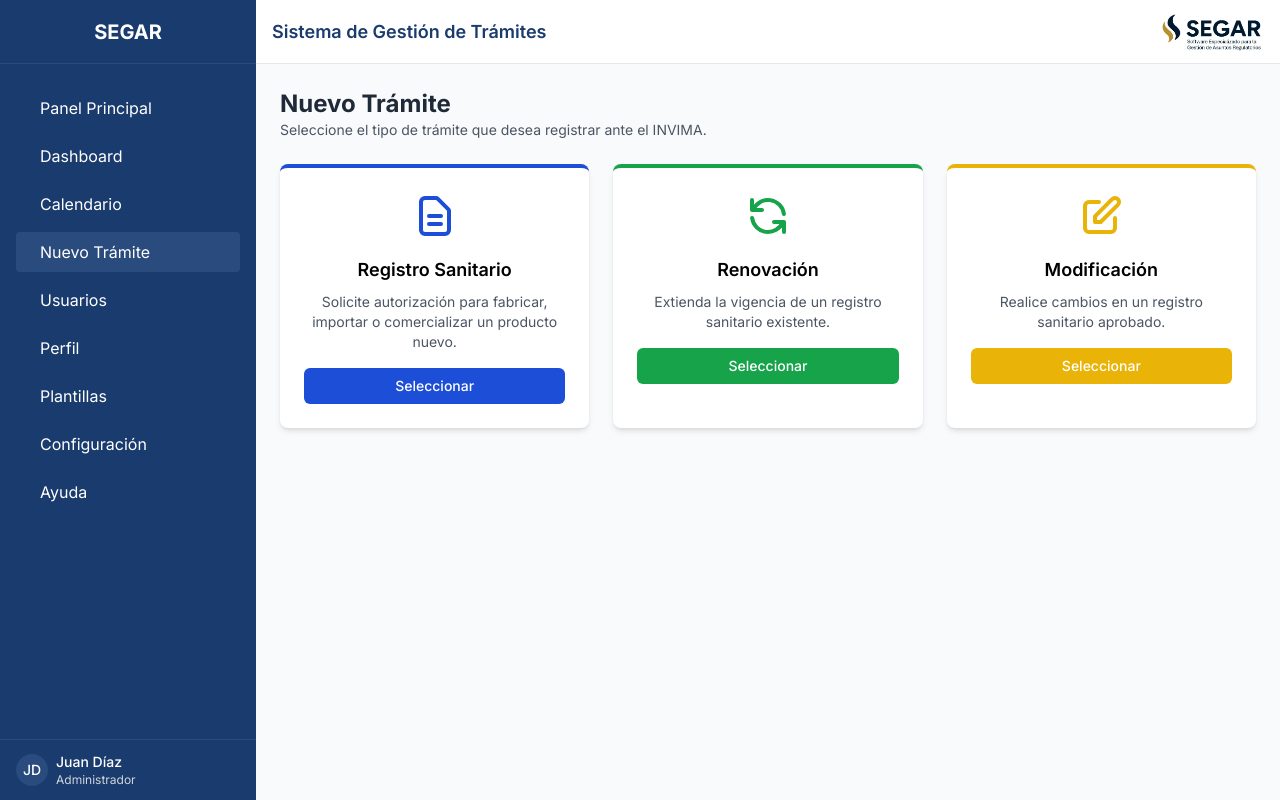
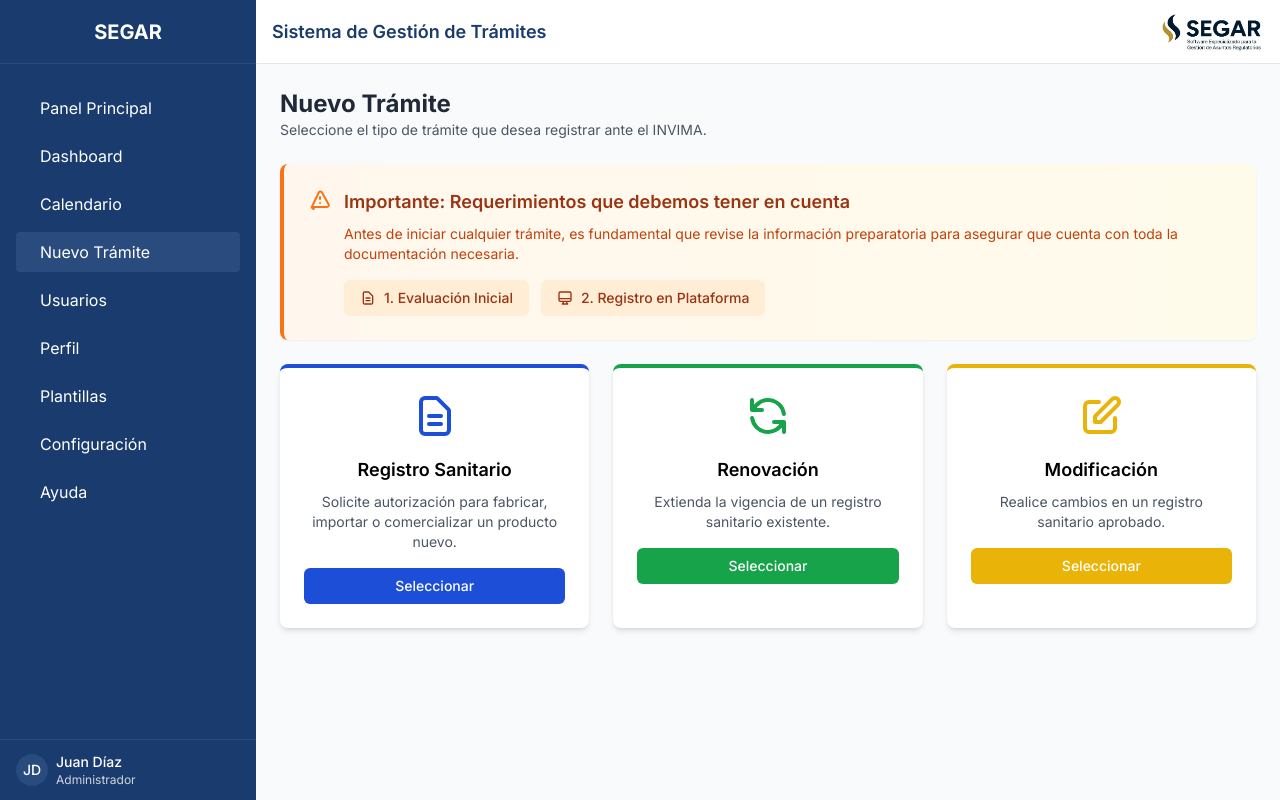
Before and after one commit to Juando26030/SEGAR-FrontEnd, an Angular app in the folder segar-frontend/: page /main/nuevo in a window 1280 px wide. Built offline with nearby package versions, Linux system fonts and the light colour scheme.

Commit message:
paso 1-paso 2
Ya no son pasos de registro si no esta como informacion a tener en cuenta antes de iniciar el proceso de tramites

```diff
--- a/segar-frontend/src/app/pages/nuevo-tramite/nuevo-tramite.component.html
+++ b/segar-frontend/src/app/pages/nuevo-tramite/nuevo-tramite.component.html
@@ -1,6 +1,44 @@
 <div class="mb-6">
   <h1 class="text-2xl font-bold text-gray-800">Nuevo Trámite</h1>
   <p class="text-sm text-gray-600">Seleccione el tipo de trámite que desea registrar ante el INVIMA.</p>
+</div>
+
+<!-- Cuadro de Información Importante -->
+<div class="bg-gradient-to-r from-orange-50 to-amber-50 border-l-4 border-orange-500 p-6 mb-6 rounded-lg shadow-sm">
+  <div class="flex items-start">
+    <div class="flex-shrink-0">
+      <svg class="h-6 w-6 text-orange-500" fill="none" viewBox="0 0 24 24" stroke="currentColor">
+        <path stroke-linecap="round" stroke-linejoin="round" stroke-width="2" d="M12 9v2m0 4h.01m-6.938 4h13.856c1.54 0 2.502-1.667 1.732-2.5L13.732 4c-.77-.833-1.964-.833-2.732 0L4.082 18.5c-.77.833.192 2.5 1.732 2.5z" />
+      </svg>
+    </div>
+    <div class="ml-3 flex-1">
+      <h3 class="text-lg font-semibold text-orange-800 mb-2">Importante: Requerimientos que debemos tener en cuenta</h3>
+      <p class="text-sm text-orange-700 mb-4">
+        Antes de iniciar cualquier trámite, es fundamental que revise la información preparatoria
+        para asegurar que cuenta con toda la documentación necesaria.
+      </p>
+      <div class="flex flex-wrap gap-3">
+        <a
+          [routerLink]="['/main/nuevo/info/evaluacion']"
+          class="inline-flex items-center px-4 py-2 bg-orange-100 hover:bg-orange-200 text-orange-800 text-sm font-medium rounded-md transition-colors duration-200"
+        >
+          <svg class="h-4 w-4 mr-2" fill="none" viewBox="0 0 24 24" stroke="currentColor">
+            <path stroke-linecap="round" stroke-linejoin="round" stroke-width="2" d="M9 12h6m-6 4h6m2 5H7a2 2 0 01-2-2V5a2 2 0 012-2h5.586a1 1 0 01.707.293l5.414 5.414a1 1 0 01.293.707V19a2 2 0 01-2 2z" />
+          </svg>
+          1. Evaluación Inicial
+        </a>
+        <a
+          [routerLink]="['/main/nuevo/info/plataforma']"
+          class="inline-flex items-center px-4 py-2 bg-orange-100 hover:bg-orange-200 text-orange-800 text-sm font-medium rounded-md transition-colors duration-200"
+        >
+          <svg class="h-4 w-4 mr-2" fill="none" viewBox="0 0 24 24" stroke="currentColor">
+            <path stroke-linecap="round" stroke-linejoin="round" stroke-width="2" d="M9.75 17L9 20l-1 1h8l-1-1-.75-3M3 13h18M5 17h14a2 2 0 002-2V5a2 2 0 00-2-2H5a2 2 0 00-2 2v10a2 2 0 002 2z" />
+          </svg>
+          2. Registro en Plataforma
+        </a>
+      </div>
+    </div>
+  </div>
 </div>
 
 <!-- Cards de opciones -->
--- a/segar-frontend/src/app/pages/nuevo-tramite/nuevo-tramite.component.ts
+++ b/segar-frontend/src/app/pages/nuevo-tramite/nuevo-tramite.component.ts
@@ -1,11 +1,11 @@
 import { Component } from '@angular/core';
-import { Router } from '@angular/router';
+import { Router, RouterLink } from '@angular/router';
 import { CommonModule } from '@angular/common';
 
 @Component({
   standalone: true,
   selector: 'app-nuevo-tramite',
-  imports: [CommonModule],
+  imports: [CommonModule, RouterLink],
   templateUrl: './nuevo-tramite.component.html',
 })
 export class NuevoTramiteComponent {
@@ -13,8 +13,8 @@ export class NuevoTramiteComponent {
 
   seleccionar(tipo: 'registro' | 'renovacion' | 'modificacion') {
     if (tipo === 'registro') {
-      // Navegar al paso 1 del registro de trámites
-      this.router.navigate(['/main/nuevo/registro/paso-1']);
+      // Navegar directamente al paso 3 (ahora el primer paso del proceso de registro)
+      this.router.navigate(['/main/nuevo/registro/paso-3']);
     } else {
       // Para otros tipos, mostrar mensaje temporal
       alert(`Has seleccionado: ${tipo}. En la próxima versión se mostrará el formulario correspondiente.`);
--- a/segar-frontend/src/app/tramites/registro/registro-paso-cinco/registro-paso-cinco.component.html
+++ b/segar-frontend/src/app/tramites/registro/registro-paso-cinco/registro-paso-cinco.component.html
@@ -1,5 +1,5 @@
 <div class="max-w-4xl mx-auto">
-  <h2 class="text-2xl font-bold text-gray-800 mb-4">Paso 5: Resolución y Cumplimiento</h2>
+  <h2 class="text-2xl font-bold text-gray-800 mb-4">Paso 3: Resolución y Cumplimiento</h2>
 
     <div class="tabs">
       <button
@@ -267,17 +267,17 @@
   <!-- Navigation -->
   <div class="step-navigation">
     <div class="step-indicator-nav">
-      Paso <span class="current-step">5</span> de 5
+      Paso <span class="current-step">3</span> de 3
     </div>
     <div class="flex gap-3">
       <a routerLink="/main/nuevo/registro/paso-4" class="nav-btn nav-btn-secondary">
         <svg xmlns="http://www.w3.org/2000/svg" class="h-4 w-4" fill="none" viewBox="0 0 24 24" stroke="currentColor">
           <path stroke-linecap="round" stroke-linejoin="round" stroke-width="2" d="M15 19l-7-7 7-7" />
         </svg>
-        Anterior
+        Paso Anterior
       </a>
       <a routerLink="/main/panel" class="nav-btn nav-btn-primary">
-        Finalizar
+        Finalizar Trámite
         <svg xmlns="http://www.w3.org/2000/svg" class="h-4 w-4" fill="none" viewBox="0 0 24 24" stroke="currentColor">
           <path stroke-linecap="round" stroke-linejoin="round" stroke-width="2" d="M5 13l4 4L19 7" />
         </svg>
--- a/segar-frontend/src/app/tramites/registro/registro-paso-cuatro/registro-paso-cuatro.component.html
+++ b/segar-frontend/src/app/tramites/registro/registro-paso-cuatro/registro-paso-cuatro.component.html
@@ -1,5 +1,5 @@
 <div class="max-w-4xl mx-auto">
-  <h2 class="text-2xl font-bold text-gray-800 mb-4">Paso 4: Seguimiento y Respuesta a Requerimientos</h2>
+  <h2 class="text-2xl font-bold text-gray-800 mb-4">Paso 2: Seguimiento y Respuesta a Requerimientos</h2>
 
     <div class="tabs">
       <button
@@ -336,17 +336,17 @@
   <!-- Navigation -->
   <div class="step-navigation">
     <div class="step-indicator-nav">
-      Paso <span class="current-step">4</span> de 5
+      Paso <span class="current-step">2</span> de 3
     </div>
     <div class="flex gap-3">
       <a routerLink="/main/nuevo/registro/paso-3" class="nav-btn nav-btn-secondary">
         <svg xmlns="http://www.w3.org/2000/svg" class="h-4 w-4" fill="none" viewBox="0 0 24 24" stroke="currentColor">
           <path stroke-linecap="round" stroke-linejoin="round" stroke-width="2" d="M15 19l-7-7 7-7" />
         </svg>
-        Anterior
+        Paso Anterior
       </a>
       <a routerLink="/main/nuevo/registro/paso-5" class="nav-btn nav-btn-primary">
-        Siguiente
+        Siguiente Paso
         <svg xmlns="http://www.w3.org/2000/svg" class="h-4 w-4" fill="none" viewBox="0 0 24 24" stroke="currentColor">
           <path stroke-linecap="round" stroke-linejoin="round" stroke-width="2" d="M9 5l7 7-7 7" />
         </svg>
--- a/segar-frontend/src/app/tramites/registro/registro-paso-dos/registro-paso-dos.component.html
+++ b/segar-frontend/src/app/tramites/registro/registro-paso-dos/registro-paso-dos.component.html
@@ -1,5 +1,5 @@
 <div class="max-w-4xl mx-auto">
-  <h2 class="text-2xl font-bold text-gray-800 mb-4">Paso 2: Registro en Plataforma INVIMA</h2>
+  <h2 class="text-2xl font-bold text-gray-800 mb-4">Información Preparatoria: Registro en Plataforma INVIMA</h2>
 
     <nav class="tabs" role="tablist">
       <button
@@ -488,19 +488,19 @@
   <!-- Navigation -->
   <div class="step-navigation">
     <div class="step-indicator">
-      Paso <span class="current-step">2</span> de 5
+      Información Preparatoria
     </div>
     <div class="flex gap-3">
-      <a routerLink="/main/nuevo/registro/paso-1" class="nav-btn nav-btn-secondary">
+      <a routerLink="/main/nuevo/info/evaluacion" class="nav-btn nav-btn-secondary">
         <svg xmlns="http://www.w3.org/2000/svg" class="h-4 w-4" fill="none" viewBox="0 0 24 24" stroke="currentColor">
           <path stroke-linecap="round" stroke-linejoin="round" stroke-width="2" d="M15 19l-7-7 7-7" />
         </svg>
-        Anterior
+        Ver: Evaluación Inicial
       </a>
-      <a routerLink="/main/nuevo/registro/paso-3" class="nav-btn nav-btn-primary">
-        Siguiente
+      <a routerLink="/main/nuevo" class="nav-btn nav-btn-primary">
+        Volver a Nuevo Trámite
         <svg xmlns="http://www.w3.org/2000/svg" class="h-4 w-4" fill="none" viewBox="0 0 24 24" stroke="currentColor">
-          <path stroke-linecap="round" stroke-linejoin="round" stroke-width="2" d="M9 5l7 7-7 7" />
+          <path stroke-linecap="round" stroke-linejoin="round" stroke-width="2" d="M15 19l-7-7 7-7" />
         </svg>
       </a>
     </div>
--- a/segar-frontend/src/app/tramites/registro/registro-paso-tres/registro-paso-tres.component.html
+++ b/segar-frontend/src/app/tramites/registro/registro-paso-tres/registro-paso-tres.component.html
@@ -1,5 +1,5 @@
 <div class="max-w-4xl mx-auto">
-  <h2 class="text-2xl font-bold text-gray-800 mb-4">Paso 3: Radicación de la Solicitud</h2>
+  <h2 class="text-2xl font-bold text-gray-800 mb-4">Paso 1: Radicación de la Solicitud</h2>
 
     <div class="tabs">
       <button
@@ -572,20 +572,20 @@
 
   </div>
 
-  <!-- Navigation -->
+  <!-- Navegación -->
   <div class="step-navigation">
     <div class="step-indicator-nav">
-      Paso <span class="current-step">3</span> de 5
+      Paso <span class="current-step">1</span> de 3
     </div>
     <div class="flex gap-3">
-      <a routerLink="/main/nuevo/registro/paso-2" class="nav-btn nav-btn-secondary">
+      <a routerLink="/main/nuevo/tramite" class="nav-btn nav-btn-secondary">
         <svg xmlns="http://www.w3.org/2000/svg" class="h-4 w-4" fill="none" viewBox="0 0 24 24" stroke="currentColor">
           <path stroke-linecap="round" stroke-linejoin="round" stroke-width="2" d="M15 19l-7-7 7-7" />
         </svg>
-        Anterior
+        Volver al Inicio
       </a>
       <a routerLink="/main/nuevo/registro/paso-4" class="nav-btn nav-btn-primary">
-        Siguiente
+        Siguiente Paso
         <svg xmlns="http://www.w3.org/2000/svg" class="h-4 w-4" fill="none" viewBox="0 0 24 24" stroke="currentColor">
           <path stroke-linecap="round" stroke-linejoin="round" stroke-width="2" d="M9 5l7 7-7 7" />
         </svg>
--- a/segar-frontend/src/app/tramites/registro/registro-paso-uno/registro-paso-uno.component.html
+++ b/segar-frontend/src/app/tramites/registro/registro-paso-uno/registro-paso-uno.component.html
@@ -1,5 +1,5 @@
 <div class="max-w-4xl mx-auto">
-  <h2 class="text-2xl font-bold text-gray-800 mb-4">Paso 1: Evaluación Inicial y Preparación</h2>
+  <h2 class="text-2xl font-bold text-gray-800 mb-4">Información Preparatoria: Evaluación Inicial y Preparación</h2>
 
       <div class="bg-blue-50 border-l-4 border-blue-500 p-3 mb-6">
         <div class="flex">
@@ -44,17 +44,17 @@
   <!-- Navigation -->
   <div class="step-navigation">
     <div class="step-indicator">
-      Paso <span class="current-step">1</span> de 5
+      Información Preparatoria
     </div>
     <div class="flex gap-3">
-      <button class="nav-btn nav-btn-secondary" disabled>
+      <a routerLink="/main/nuevo" class="nav-btn nav-btn-secondary">
         <svg xmlns="http://www.w3.org/2000/svg" class="h-4 w-4" fill="none" viewBox="0 0 24 24" stroke="currentColor">
           <path stroke-linecap="round" stroke-linejoin="round" stroke-width="2" d="M15 19l-7-7 7-7" />
         </svg>
-        Anterior
-      </button>
-      <a routerLink="/main/nuevo/registro/paso-2" class="nav-btn nav-btn-primary">
-        Siguiente
+        Volver a Nuevo Trámite
+      </a>
+      <a routerLink="/main/nuevo/info/plataforma" class="nav-btn nav-btn-primary">
+        Ver: Registro en Plataforma
         <svg xmlns="http://www.w3.org/2000/svg" class="h-4 w-4" fill="none" viewBox="0 0 24 24" stroke="currentColor">
           <path stroke-linecap="round" stroke-linejoin="round" stroke-width="2" d="M9 5l7 7-7 7" />
         </svg>
```
Also changed, not shown: segar-frontend/src/app/app.routes.ts (+8 -3 lines).
